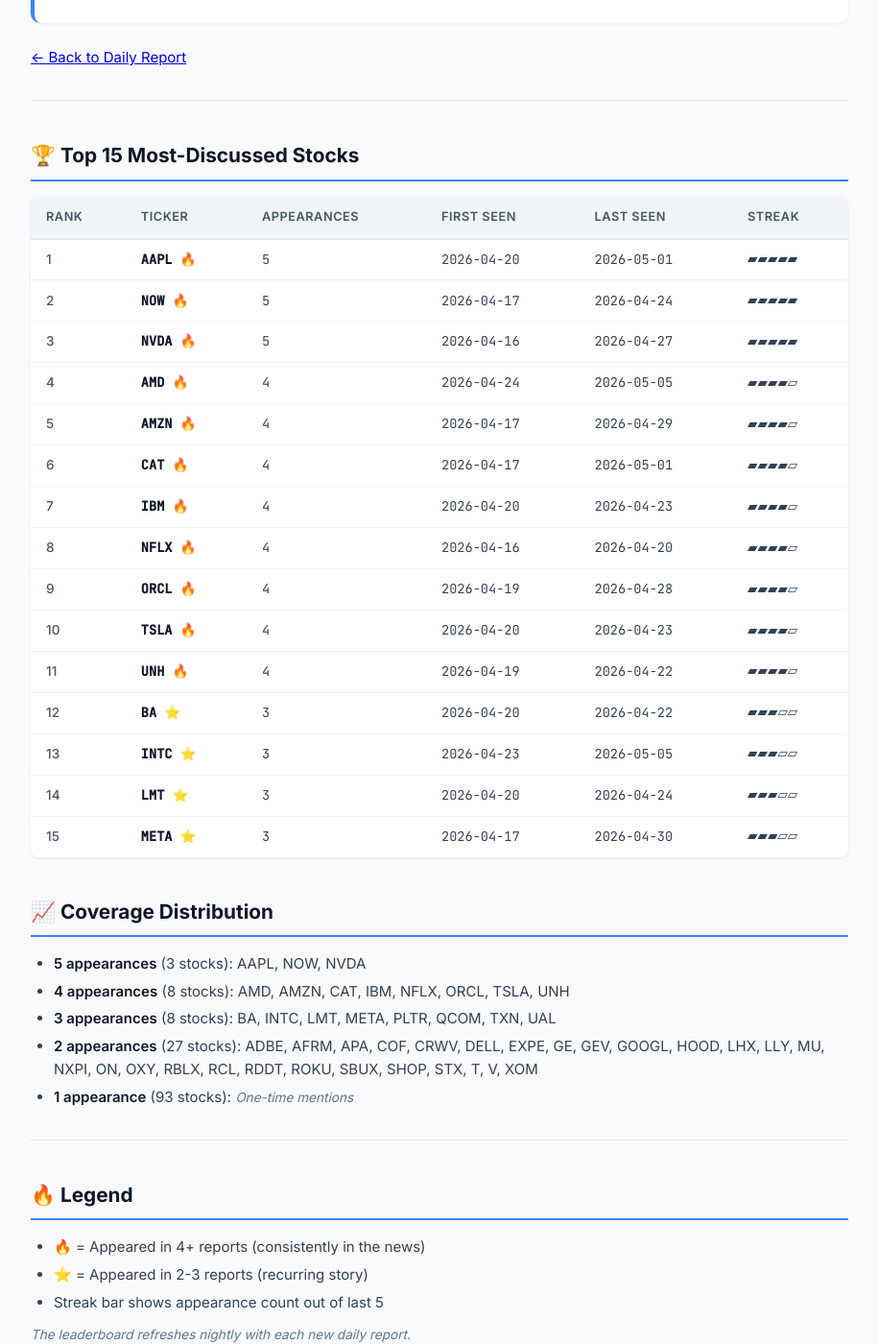
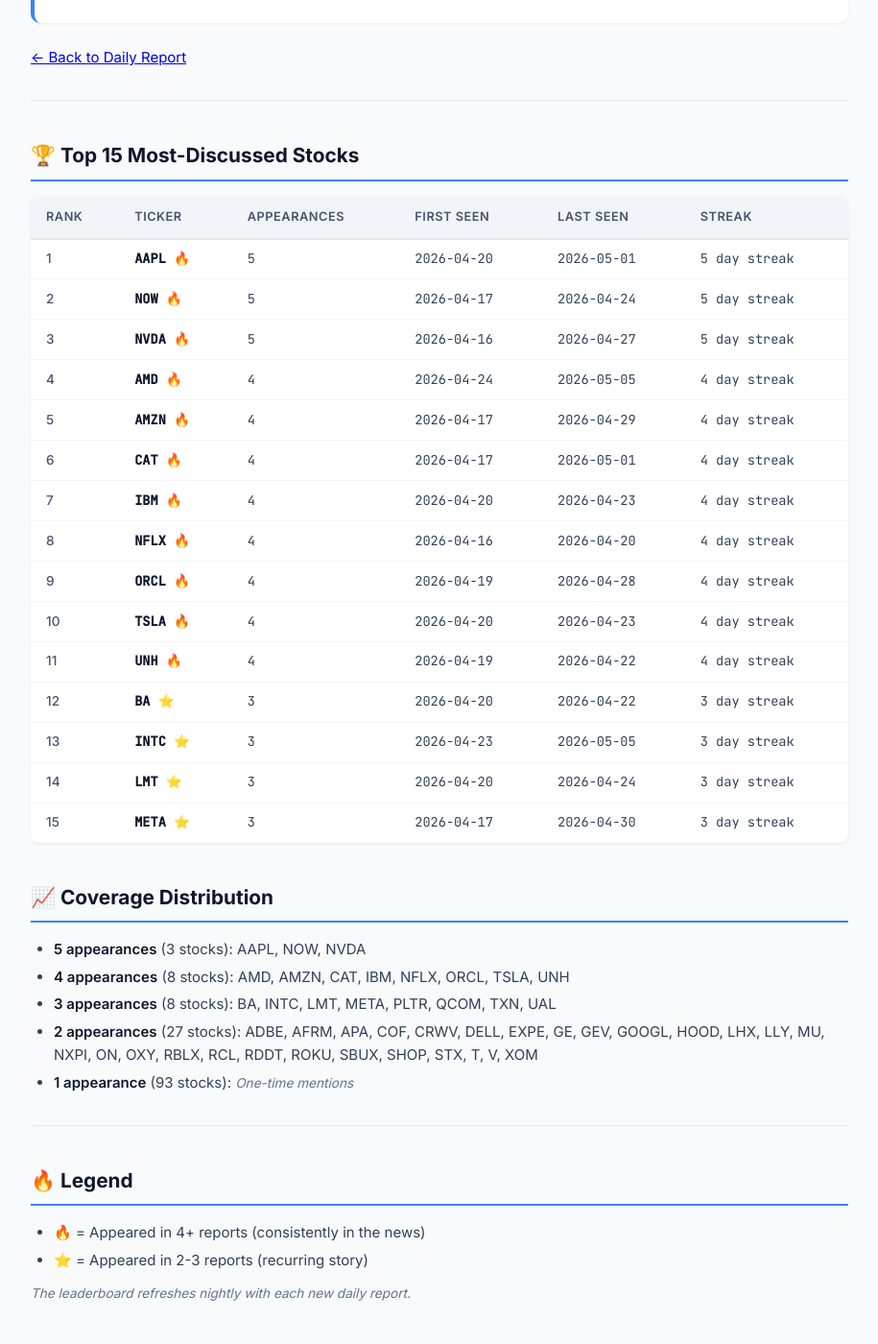
Before and after one commit to CC-Ops-Reports/stock-report, a Jekyll site: the page built from leaderboard.md, in a window 1280 px wide and 1400 px high, scrolled down 369 px. Shown: the whole window at 96% size, without its empty margins (182-1097 px from the left). Built offline with Jekyll 4.4.1, drawn with Linux system fonts in a browser that asks for light colours.

Commit message:
Use plain text for streak column

```diff
--- a/leaderboard.md
+++ b/leaderboard.md
@@ -15,21 +15,21 @@
 
 | Rank | Ticker | Appearances | First Seen | Last Seen | Streak |
 |------|--------|-------------|------------|-----------|--------|
-| 1 | **AAPL** 🔥 | 5 | 2026-04-20 | 2026-05-01 | `▰▰▰▰▰` |
-| 2 | **NOW** 🔥 | 5 | 2026-04-17 | 2026-04-24 | `▰▰▰▰▰` |
-| 3 | **NVDA** 🔥 | 5 | 2026-04-16 | 2026-04-27 | `▰▰▰▰▰` |
-| 4 | **AMD** 🔥 | 4 | 2026-04-24 | 2026-05-05 | `▰▰▰▰▱` |
-| 5 | **AMZN** 🔥 | 4 | 2026-04-17 | 2026-04-29 | `▰▰▰▰▱` |
-| 6 | **CAT** 🔥 | 4 | 2026-04-17 | 2026-05-01 | `▰▰▰▰▱` |
-| 7 | **IBM** 🔥 | 4 | 2026-04-20 | 2026-04-23 | `▰▰▰▰▱` |
-| 8 | **NFLX** 🔥 | 4 | 2026-04-16 | 2026-04-20 | `▰▰▰▰▱` |
-| 9 | **ORCL** 🔥 | 4 | 2026-04-19 | 2026-04-28 | `▰▰▰▰▱` |
-| 10 | **TSLA** 🔥 | 4 | 2026-04-20 | 2026-04-23 | `▰▰▰▰▱` |
-| 11 | **UNH** 🔥 | 4 | 2026-04-19 | 2026-04-22 | `▰▰▰▰▱` |
-| 12 | **BA** ⭐ | 3 | 2026-04-20 | 2026-04-22 | `▰▰▰▱▱` |
-| 13 | **INTC** ⭐ | 3 | 2026-04-23 | 2026-05-05 | `▰▰▰▱▱` |
-| 14 | **LMT** ⭐ | 3 | 2026-04-20 | 2026-04-24 | `▰▰▰▱▱` |
-| 15 | **META** ⭐ | 3 | 2026-04-17 | 2026-04-30 | `▰▰▰▱▱` |
+| 1 | **AAPL** 🔥 | 5 | 2026-04-20 | 2026-05-01 | 5 day streak |
+| 2 | **NOW** 🔥 | 5 | 2026-04-17 | 2026-04-24 | 5 day streak |
+| 3 | **NVDA** 🔥 | 5 | 2026-04-16 | 2026-04-27 | 5 day streak |
+| 4 | **AMD** 🔥 | 4 | 2026-04-24 | 2026-05-05 | 4 day streak |
+| 5 | **AMZN** 🔥 | 4 | 2026-04-17 | 2026-04-29 | 4 day streak |
+| 6 | **CAT** 🔥 | 4 | 2026-04-17 | 2026-05-01 | 4 day streak |
+| 7 | **IBM** 🔥 | 4 | 2026-04-20 | 2026-04-23 | 4 day streak |
+| 8 | **NFLX** 🔥 | 4 | 2026-04-16 | 2026-04-20 | 4 day streak |
+| 9 | **ORCL** 🔥 | 4 | 2026-04-19 | 2026-04-28 | 4 day streak |
+| 10 | **TSLA** 🔥 | 4 | 2026-04-20 | 2026-04-23 | 4 day streak |
+| 11 | **UNH** 🔥 | 4 | 2026-04-19 | 2026-04-22 | 4 day streak |
+| 12 | **BA** ⭐ | 3 | 2026-04-20 | 2026-04-22 | 3 day streak |
+| 13 | **INTC** ⭐ | 3 | 2026-04-23 | 2026-05-05 | 3 day streak |
+| 14 | **LMT** ⭐ | 3 | 2026-04-20 | 2026-04-24 | 3 day streak |
+| 15 | **META** ⭐ | 3 | 2026-04-17 | 2026-04-30 | 3 day streak |
 
 ## 📈 Coverage Distribution
 
@@ -45,6 +45,5 @@
 
 - 🔥 = Appeared in 4+ reports (consistently in the news)
 - ⭐ = Appeared in 2-3 reports (recurring story)
-- Streak bar shows appearance count out of last 5
 
 _The leaderboard refreshes nightly with each new daily report._
```
